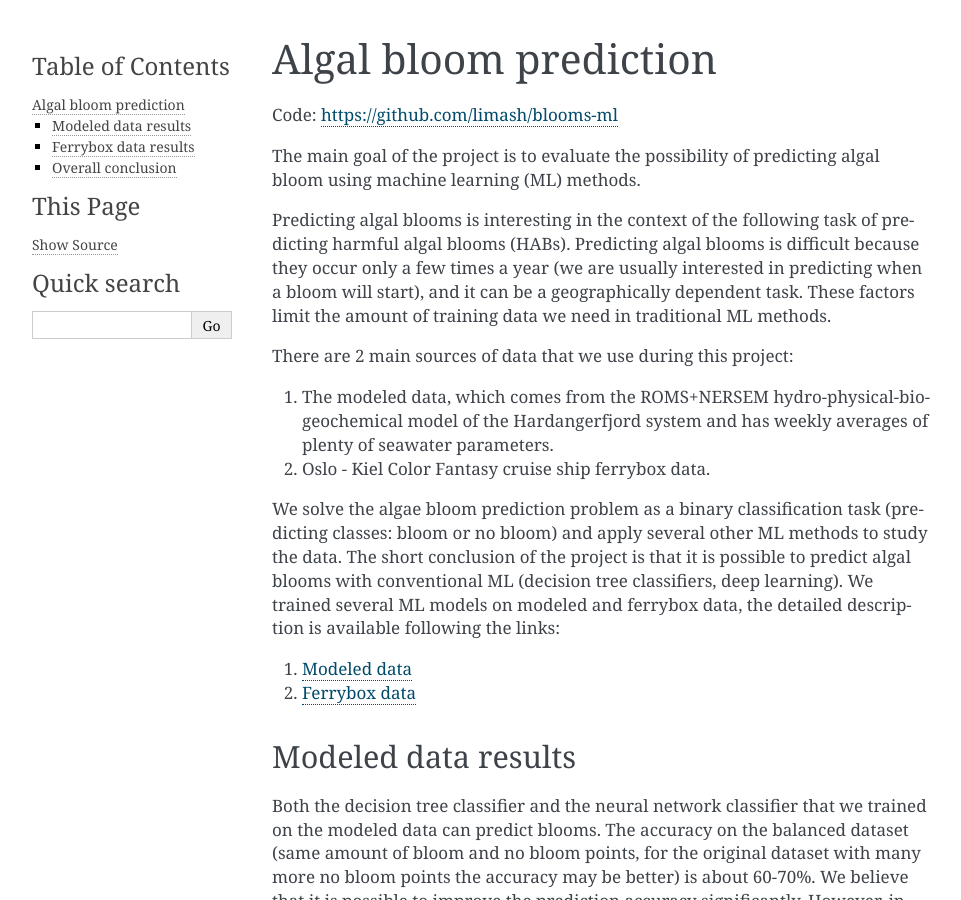
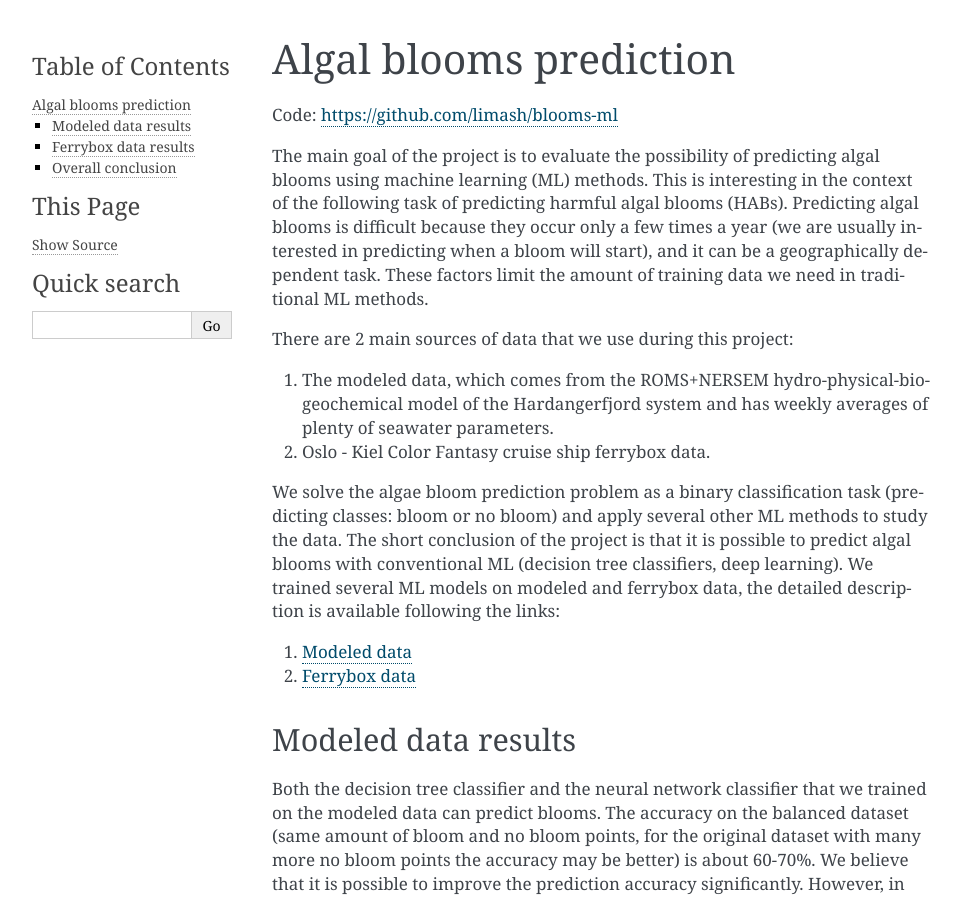
Before and after one commit to limash/blooms-ml, a Sphinx documentation site: the page built from doc/source/intro.md, in a window 1280 px wide and 900 px high. Shown: the whole window, without its empty margins (148-1109 px from the left). Built offline with Sphinx 7.4.7, drawn with Linux system fonts in a browser that asks for light colours.

```diff
--- a/doc/source/intro.md
+++ b/doc/source/intro.md
@@ -1,10 +1,9 @@
-# Algal bloom prediction
+# Algal blooms prediction
 
 Code: [https://github.com/limash/blooms-ml](https://github.com/limash/blooms-ml)
 
-The main goal of the project is to evaluate the possibility of predicting algal bloom using machine learning (ML) methods.
-
-Predicting algal blooms is interesting in the context of the following task of predicting harmful algal blooms (HABs).
+The main goal of the project is to evaluate the possibility of predicting algal blooms using machine learning (ML) methods.
+This is interesting in the context of the following task of predicting harmful algal blooms (HABs).
 Predicting algal blooms is difficult because they occur only a few times a year (we are usually interested in predicting when a bloom will start), and it can be a geographically dependent task.
 These factors limit the amount of training data we need in traditional ML methods.
 
```
Also changed, not shown: README.md (+12 -10 lines).
